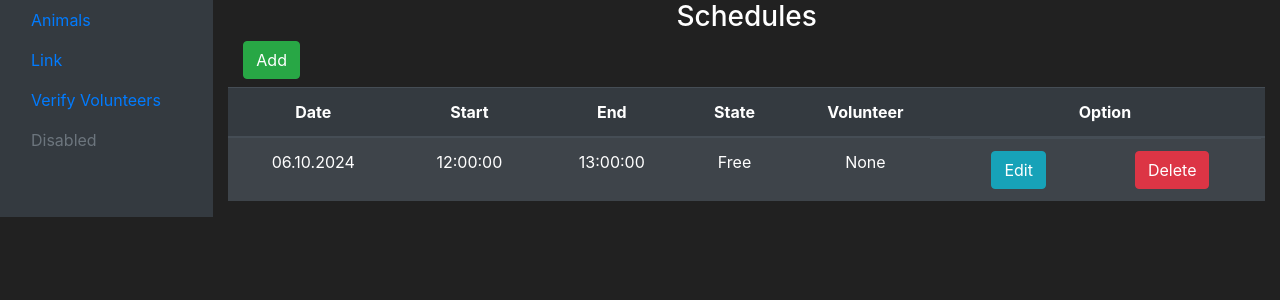
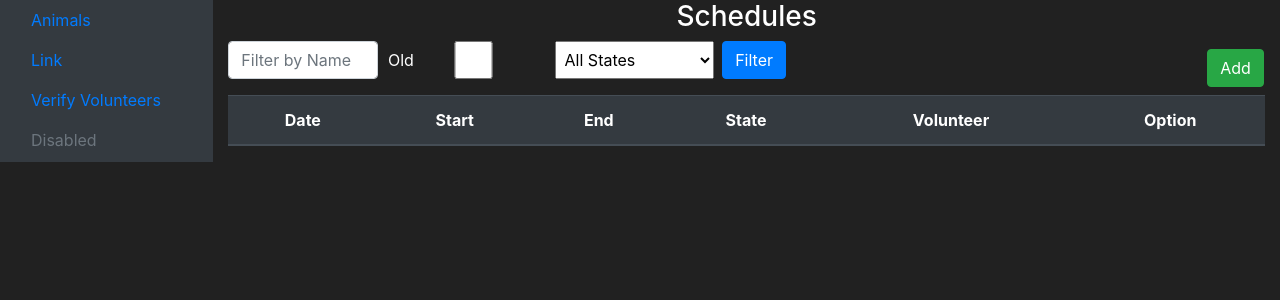
Before and after one commit to xmi74/IIS, a Flask app: page /caretaker/animals/1/schedules in a window 1280 px wide. Shown: the part 58-358 px from the top of the page. Run offline with Flask 3, Linux system fonts and the light colour scheme; a user stored in the database is signed in; lists and menus that the app fills with data are empty.

Commit message:
schedule filters

```diff
--- a/api/api_schedules.py
+++ b/api/api_schedules.py
@@ -9,16 +9,30 @@ from models.enums.schedule_state import ScheduleState
 def get_schedule(schedule_id):
     return WalkSchedule.query.get(schedule_id)
 
-#READ FOR ONE ANIMAL
-def get_animal_schedules(animal_id):
-    return WalkSchedule.query.filter_by(animal_id=animal_id).order_by(WalkSchedule.start_time).all()
+#READ ALL MAY FILTER
+def get_schedules(filters=None):
+    query = WalkSchedule.query
+
+    if 'date' in filters and filters['date'] is not None:
+        query = query.filter(WalkSchedule.date >= filters['date'])
+    if 'start_time' in filters and filters['start_time'] is not None:
+        query = query.filter(WalkSchedule.start_time <= filters['start_time'])
+    if 'end_time' in filters and filters['end_time'] is not None:
+        query = query.filter(WalkSchedule.end_time >= filters['end_time'])
+    if 'animal_id' in filters and filters['animal_id'] is not None:
+        query = query.filter(WalkSchedule.animal_id == filters['animal_id'])
+    if 'state' in filters and filters['state'] is not None:
+        query = query.filter(WalkSchedule.state == filters['state'])
+
+    query = query.order_by(WalkSchedule.date, WalkSchedule.start_time)
+    return query.all()
 
 #READ SCHEDULES WITCH STATE FREE OR RESERVED FOR ONE ANIMAL
 def get_incoming_animal_schedules(animal_id):
     return WalkSchedule.query.filter(
         WalkSchedule.animal_id == animal_id,
         WalkSchedule.state.in_([ScheduleState.FREE.value, ScheduleState.RESERVED.value, ScheduleState.CONFIRMED.value])
-    ).order_by(WalkSchedule.start_time).all()
+    ).order_by(WalkSchedule.date).all()
 
 #DELETE
 def delete_schedule(schedule_id):
--- a/routes.py
+++ b/routes.py
@@ -1,9 +1,11 @@
+from datetime import date
+
 from flask import Blueprint, render_template, request, redirect, url_for, flash
 from flask_login import login_user, logout_user, login_required, current_user
 from __init__ import db
 from api.api_animals import get_animals, get_animal, add_animal, edit_animal, delete_animal, get_animal_photos
-from api.api_schedules import get_animal_schedules, get_schedule, delete_schedule, edit_schedule, create_schedule, \
-    create_multiple_schedules, reserve_schedule, get_incoming_animal_schedules
+from api.api_schedules import get_schedule, delete_schedule, edit_schedule, create_schedule, \
+    create_multiple_schedules, reserve_schedule, get_incoming_animal_schedules, get_schedules
 from forms import edit_schedules
 from forms.add_schedule import AddSchedule
 from forms.edit_animal import EditAnimalForm
@@ -381,8 +383,13 @@ def animal_schedules_page(animal_id):
         return redirect(url_for('routes.animal_schedules_page', animal_id=animal_id))
 
     #GET
-    schedules = get_animal_schedules(animal_id)
-    return render_template('caretaker/schedules.html', schedules=schedules, animal_id=animal_id)
+    filters = dict()
+    filters['animal'] = animal_id
+    filters['state'] = request.args.get('state') or None
+    if request.args.get('old') is None:
+        filters['date'] = date.today()
+    schedules = get_schedules(filters)
+    return render_template('caretaker/schedules.html', schedules=schedules, animal_id=animal_id, ScheduleState=ScheduleState)
 
 @routes.route('/caretaker/schedules/edit/<int:schedule_id>', methods=['GET', 'POST'])
 @login_required
--- a/templates/caretaker/schedules.html
+++ b/templates/caretaker/schedules.html
@@ -1,10 +1,37 @@
 {% extends 'caretaker/dashboard_caretaker_base.html' %}
 
 {% block content %}
-<h3 class="">Schedules</h3>
-<div class="col-1 my-2">
-    <a href="{{ url_for('routes.schedules_add_page' , animal_id=animal_id) }}" class="btn btn-success ">Add</a>
+<h3>Schedules</h3>
+
+<div class="row">
+    <form method="GET" action="{{ url_for('routes.animal_schedules_page', animal_id=animal_id) }}" class="col-11">
+        <div class="form-row">
+            <div class="form-group col-md-2">
+                <input type="text" name="name" class="form-control" placeholder="Filter by Name">
+            </div>
+
+            <div class="form-group form-check form-check-inline col-md-2">
+                <label for="old" class=" form-check-label">Old</label>
+                <input type="checkbox" class="form-control form-check-input" name="old" id="old">
+            </div>
+
+            <select class="form-group col-md-2" name="state">
+                <option value="">All States</option>
+                {% for data in ScheduleState %}
+                <option value="{{data.value}}">{{data.value}}</option>
+                {% endfor %}
+            </select>
+            <div class="form-group col-md-1">
+                <button type="submit" class="btn btn-primary">Filter</button>
+            </div>
+        </div>
+    </form>
+
+    <div class="col-1 my-2">
+        <a href="{{ url_for('routes.schedules_add_page' , animal_id=animal_id) }}" class="btn btn-success ">Add</a>
+    </div>
 </div>
+
 <table class="table table-hover table-dark table-striped">
     <thead>
         <tr>
```
